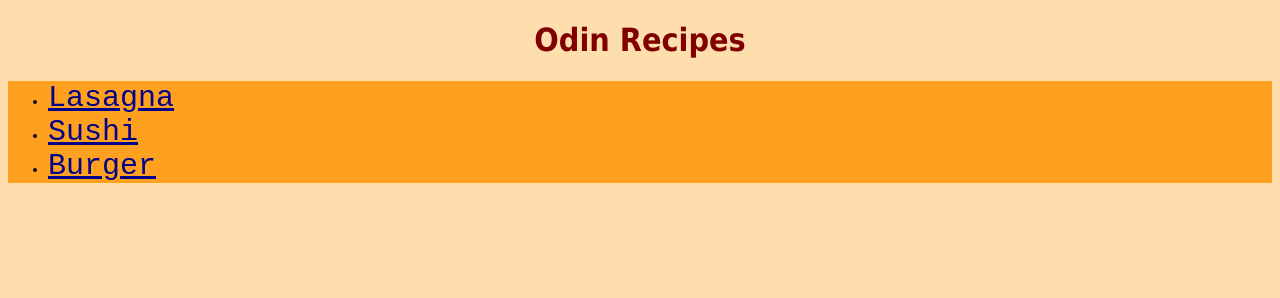
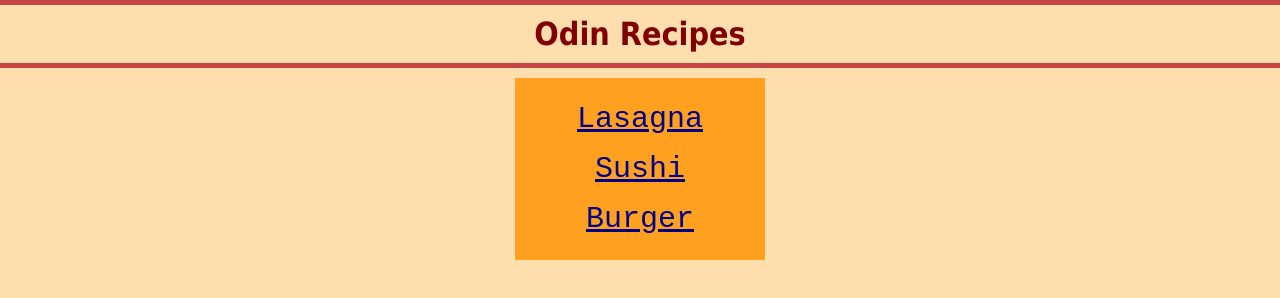
Before and after one commit to forasgarddd/odin-recipes, a plain HTML site: page index.html in a window 1280 px wide. Drawn offline with Linux system fonts and the light colour scheme.

Commit message:
Add more complex CSS-styling to home page

```diff
--- a/index.html
+++ b/index.html
@@ -9,7 +9,7 @@
 <body>
     <h1>Odin Recipes</h1>
 
-    <ul>
+    <ul class="recipes">
         <li><a href="recipes/lasagna.html">Lasagna</a></li>
         <li><a href="recipes/sushi.html">Sushi</a></li>
         <li><a href="recipes/burger.html">Burger</a></li>
--- a/style.css
+++ b/style.css
@@ -1,3 +1,8 @@
+* {
+    margin: 0;
+    padding: 0;
+}
+
 a {
     color: darkblue;
     font-size: 30px;
@@ -7,6 +12,11 @@ h1 {
     color:maroon;
     text-align: center;
     font-family: 'Papyrus', Tahoma, Verdana, sans-serif;
+    box-sizing: border-box;
+    padding: 10px;
+    border-bottom: 5px solid rgb(200, 69, 69);
+    border-top: 5px solid rgb(200, 69, 69);
+    margin-bottom: 10px;
 }
 
 img {
@@ -20,7 +30,27 @@ h2 {
     font-family: 'Papyrus', Tahoma, Verdana, sans-serif;
 }
 
-p {
+p,
+ul,
+ol {
+    background-color: rgb(255, 161, 30);
+    font-family: 'Courier New', Courier, monospace;
+}
+
+.recipes {
+    box-sizing: border-box;
+    text-align: center;
+    width: 250px;
+    height: auto;
+    margin: 0 auto;
+    padding: 16px;
+    list-style: none;
+}
+
+li {
+    padding: 8px;
+}
+/* p {
     background-color: rgb(255, 161, 30);
     font-family: 'Courier New', Courier, monospace;
 }
@@ -33,7 +63,7 @@ ul {
 ol {
     background-color: rgb(255, 161, 30);;
     font-family: 'Courier New', Courier, monospace;
-}
+} */
 
 body {
     background-color:navajowhite;
```
